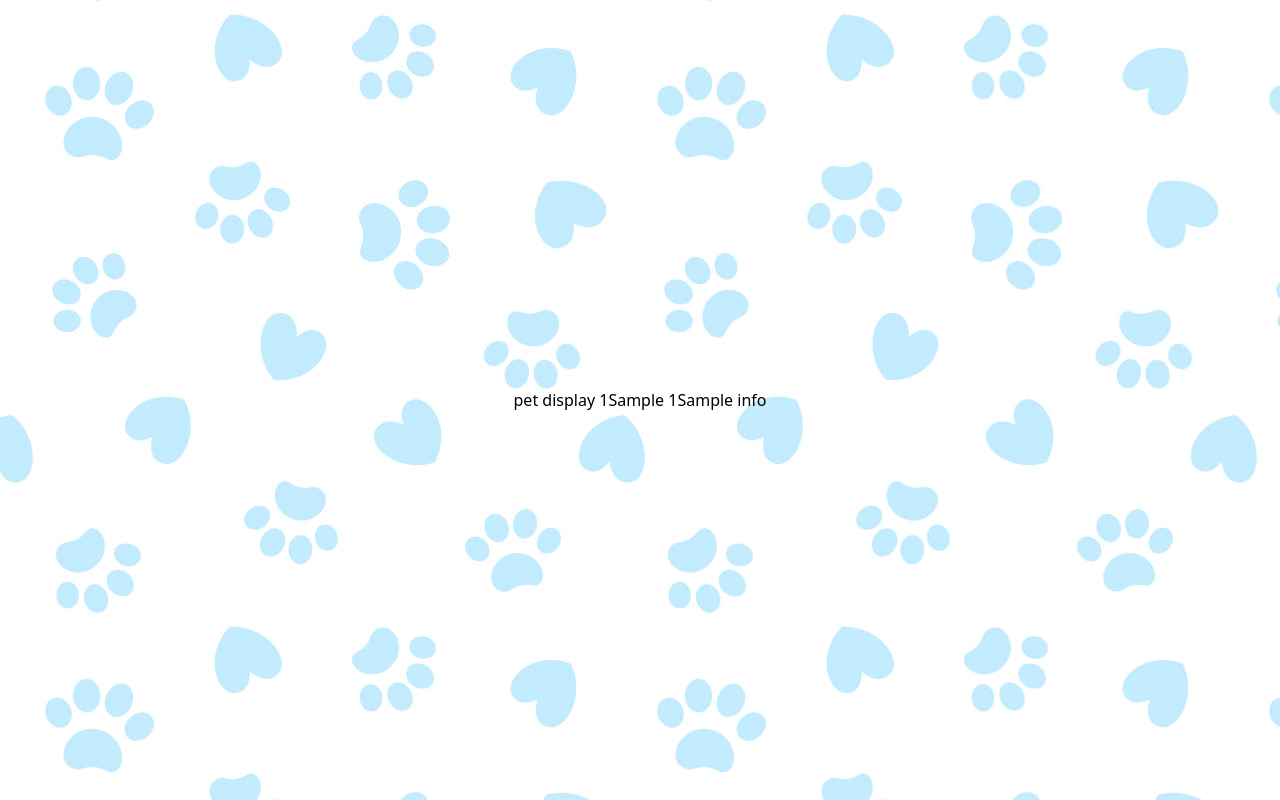
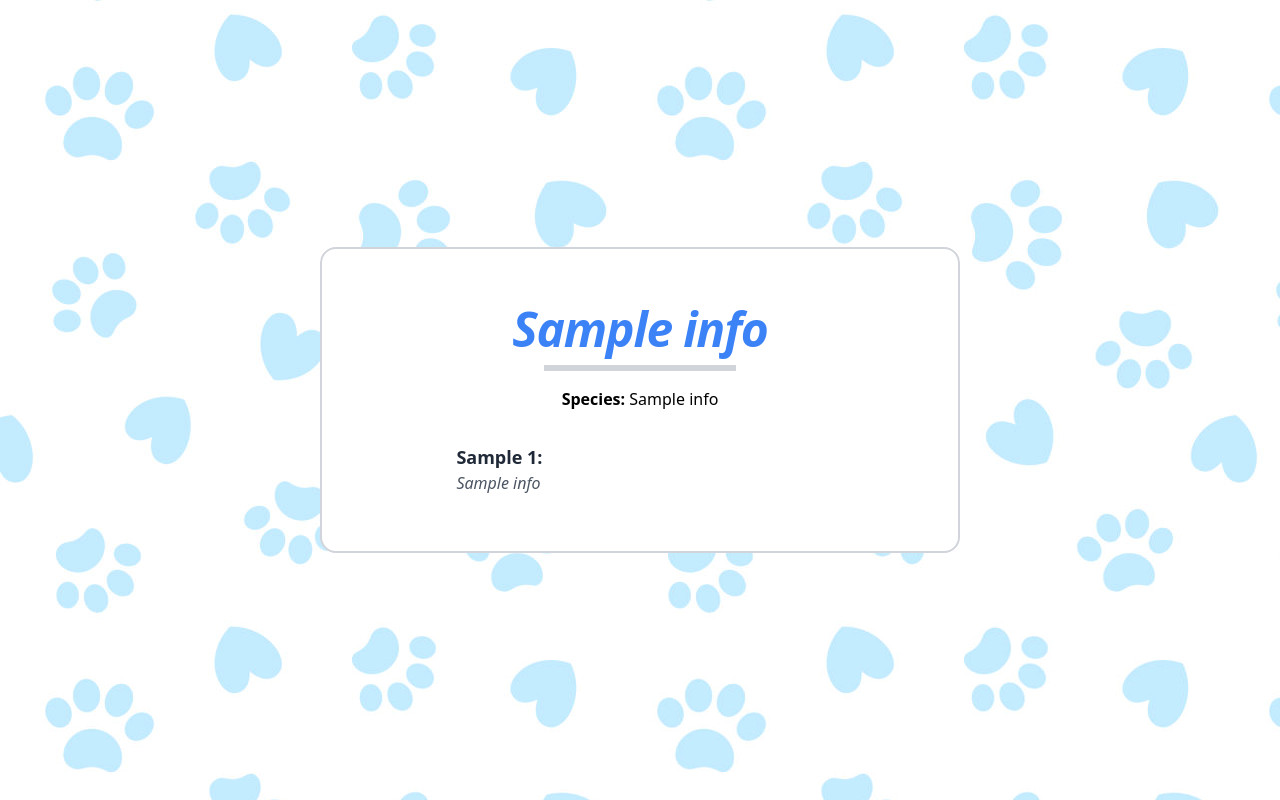
Before and after one commit to thucchi-cs/PawPass, a Flask app: template templates/pet.html in a window 1280 px wide. Run offline with Flask 3, Linux system fonts and the light colour scheme; the template is opened without the code that fills it: most values are stand-ins (such as "Sample title", 1, 10 or a date in 2020); some libraries are stand-ins or nearby versions.

Commit message:
style pet display page

```diff
--- a/app.py
+++ b/app.py
@@ -16,6 +16,7 @@ app.secret_key = os.environ.get("FLASK_SECRET_KEY")
 # Set up jinja filters
 app.jinja_env.filters["str"] = str
 app.jinja_env.filters["int"] = int
+app.jinja_env.filters["cap"] = cap
 
 # Set up web app
 app.config.update(
--- a/helpers.py
+++ b/helpers.py
@@ -17,6 +17,10 @@ def find_cat_id(cat):
         if value["name"] == cat:
             return id
     return -1
+
+# Capitalize a word
+def cap(s):
+    return s.capitalize()
 
 # Save the categories in session
 def save_categories(categories):
--- a/templates/create_pet.html
+++ b/templates/create_pet.html
@@ -6,7 +6,7 @@
         <h1 class="text-6xl font-bold text-primary mb-6 text-center">Create Pet</h1>
 
         <!-- Horizontal line -->
-        <hr class="border-gray-300 w-48 mb-8 mx-auto border-2">
+        <hr class="border-gray-300 w-48 mb-4 mx-auto border-2">
 
         <p class="text-center text-gray-500 italic">* indicates a required field</p>
 
--- a/templates/pet.html
+++ b/templates/pet.html
@@ -1,11 +1,51 @@
 {% extends "layout.html" %}
 
 {% block body %}
-    pet display
-    {{id}}
-    {% for d in data %}
-        <h3>{{fields[d['cat_id']|str]["name"]}}</h3>
-        {{d["info"]}}
-        <br>
-    {% endfor %}
+    <div class="flex flex-col py-[7vh] px-[10vw] md:px-12 bg-white border-2 border-gray-300 md:w-[50vw] w-[80vw] rounded-2xl">
+
+        <h1 class="text-5xl font-extrabold text-blue-500 mb-3 tracking-tight text-center italic">{{data[0]["info"] | cap}}</h1>
+        <hr class="border-gray-300 border-[3px] w-48 mx-auto mb-4">
+        <p class="text-center mb-8"><strong>Species:</strong> {{data[1]["info"]}}</p>
+
+        <!-- Pet Info -->
+        <div class="mx-auto w-4/5 flex flex-col md:flex-row space-y-6 md:space-y-0">
+            <div class="space-y-6 text-left mx-auto w-full md:w-[40%]">
+                {% for d in data %}
+                    {% if (fields[d['cat_id']|str]["name"] not in ["Pet Name", "Pet Type", "Owner Name", "Owner Contact Information"])%}
+                        <div>
+                            <h2 class="font-semibold text-lg text-gray-800">{{fields[d['cat_id']|str]["name"]}}:</h2>
+                            <p class="italic text-gray-600">{{d["info"]}}</p>
+                        </div>
+                    {% endif %}
+                {% endfor %}
+            </div>
+
+            <div class="space-y-6 text-left mx-auto w-full md:w-[30%]">
+                {% for d in data %}
+                    {% if (fields[d['cat_id']|str]["name"] in ["Owner Name", "Owner Contact Information"])%}
+                        <div>
+                            <h2 class="font-semibold text-lg text-gray-800">{{fields[d['cat_id']|str]["name"]}}:</h2>
+                            <p class="italic text-gray-600">{{d["info"]}}</p>
+                        </div>
+                    {% endif %}
+                {% endfor %}
+            </div>
+        </div>
+
+
+        <!-- Title -->
+        <!-- <h1 class="text-6xl font-bold text-primary mb-6 text-center">{{data[0]["info"] | cap}}</h1>
+        <p class="text-center">-- {{data[1]["info"]}} --</p>
+
+        <div class="flex flex-col w-full md:w-[50%] justify-center mx-auto">
+
+            {% for d in data %}
+                {% if (fields[d['cat_id']|str]["name"] != "Pet Name") and (fields[d['cat_id']|str]["name"] != "Pet Type")%}
+                    <p class="font-bold text-left">{{fields[d['cat_id']|str]["name"]}}:</p>
+                    <p class="text-left">{{d["info"]}}</p>
+                {% endif %}
+            {% endfor %}
+        </div> -->
+
+    </div>
 {% endblock %}
--- a/templates/qr_display.html
+++ b/templates/qr_display.html
@@ -37,7 +37,7 @@
             </div>
         {% else %}
             <p>No QR code found. Please create a pet first.</p>
-            <a class="button" href="/create-pet">Create Pet</a>
+            <a class="button mt-4 px-4 py-2 bg-blue-500 text-white rounded-lg text-sm hover:bg-blue-600" href="/create-pet">Create Pet</a>
         {% endif %}
     </div>
 
```
